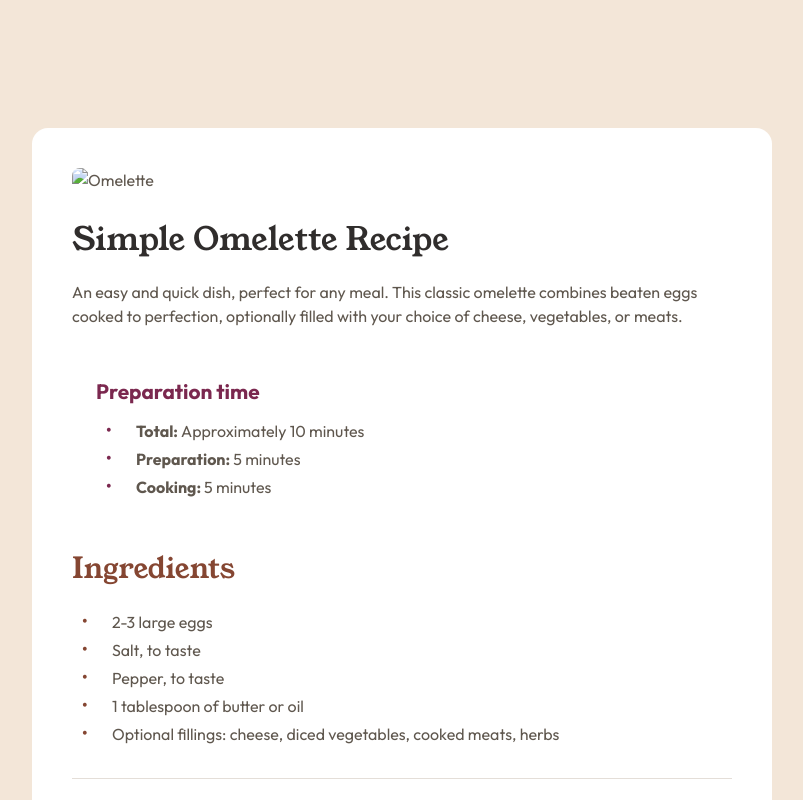
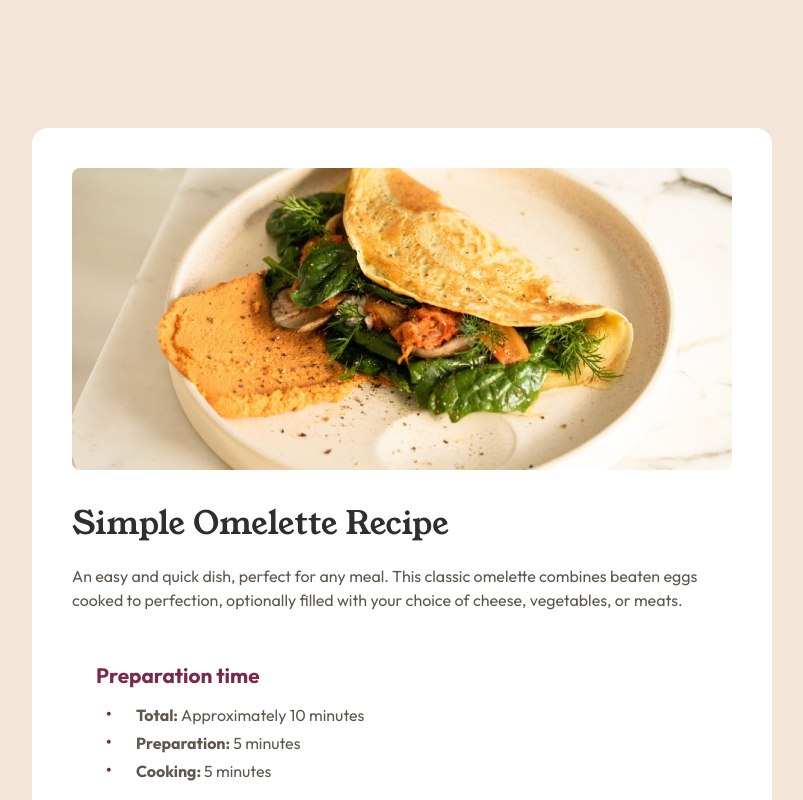
Before and after one commit to ana0066/recipe-page-main, a plain HTML site: page index.html in a window 1280 px wide. Shown: the top 800 px of the page, without its empty margins (238-1041 px from the left). Drawn offline with Linux system fonts and the light colour scheme; the site is published under a folder, as on GitHub Pages, so addresses that start at the root find nothing.

Commit message:
CORRECCCIONES HTML

```diff
--- a/index.html
+++ b/index.html
@@ -19,7 +19,7 @@
 
   <main class="principal">
 
-    <img src="/assets/images/image-omelette.jpeg" alt="Omelette" class="recipe-image">
+    <img src="assets/images/image-omelette.jpeg" alt="Omelette" class="recipe-image">
 
     <h1>Simple Omelette Recipe</h1>
 
```
